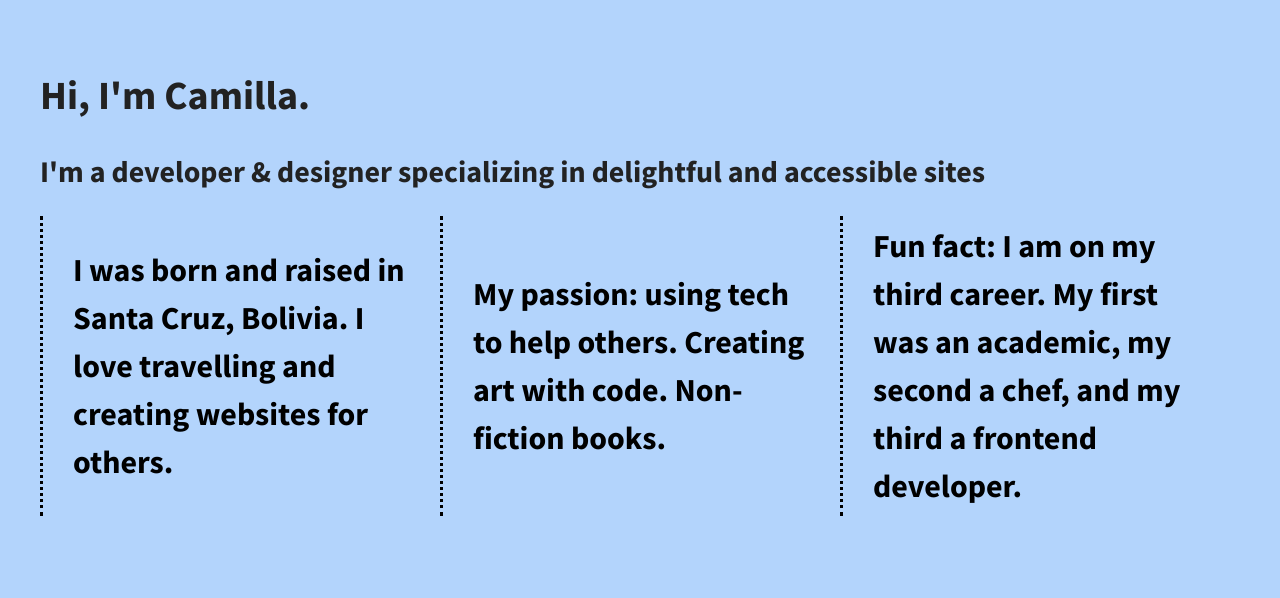
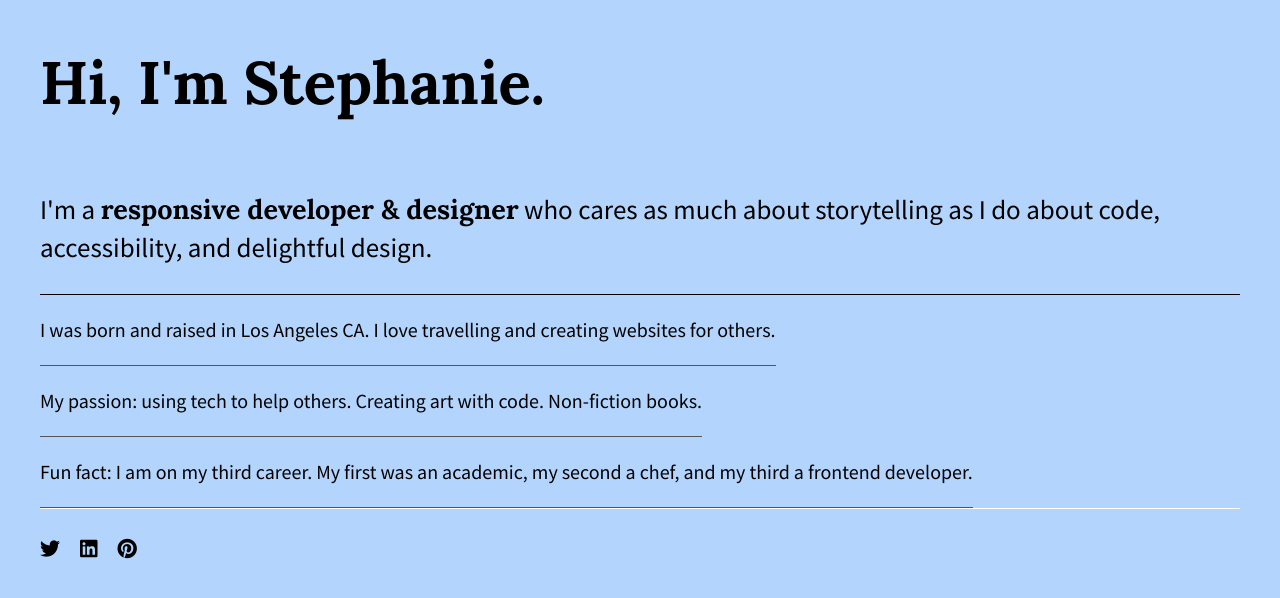
Before and after one commit to stephanieparra/flexbox-center-divs, a plain HTML site: page index.html in a window 1280 px wide. Drawn offline with nearby package versions, Linux system fonts and the light colour scheme.

Commit message:
Edit html and added flex properties

```diff
--- a/css/main.css
+++ b/css/main.css
@@ -98,37 +98,70 @@ textarea {
 html {
   background-color: #b3d4fc;
   height: 100%;
+  width: 100%;
 }
 
 body {
   font-family: "Source Sans Pro", sans-serif;
-  padding: 2em;
+  padding: 0 2em;
   font-size: 1.25em;
-  height: 100%;
+  color: #000;
+  display: flex;
+  justify-content: center;
 }
 
-.wrapper {
+.flex-container {
   /*add display:flex and set justify-content to space-between*/
-  font-weight: 700;
   display: flex;
+  flex-flow: row wrap;
   justify-content: space-between;
+  max-width: 1200px;
 }
 
-.div-1,
-.div-2,
-.div-3 {
+p span {
+  font-family: "Lora", sans-serif;
+}
+
+header,
+footer {
+  width: 100%;
+  display: flex;
+  justify-content: flex-start;
+}
+
+header h1 {
+  font-family: "Lora", sans-serif;
+  font-size: 3em;
+}
+
+main {
+  width: 100%;
+  display: flex;
+  justify-content: center;
+  border-bottom: 1px solid #000;
+}
+
+main p {
+  font-size: 1.35em;
+}
+
+.flex-items {
   /*give the divs a width of 30%, add display:flex, set justify-content and align-items to center*/
   color: #000;
-  line-height: 1.5em;
-  font-size: 1.6em;
-  background-color: #b3d4fc;
-  height: 300px;
   display: flex;
-  width: 30%;
   justify-content: center;
   align-items: center;
-  border-left-style: dotted;
-  padding: 0px 30px;
+  line-height: 1.5em;
+  font-size: 1em;
+  border-bottom: 1px solid #555;
+}
+
+footer {
+  border-top: 1px solid #fff;
+}
+
+footer i {
+  padding: 30px 20px 0 0;
 }
 
 /* ==========================================================================
--- a/index.html
+++ b/index.html
@@ -23,6 +23,7 @@
       rel="stylesheet"
       type="text/css"
     />
+    <link rel="stylesheet" href="https://use.fontawesome.com/releases/v5.5.0/css/all.css" integrity="sha384-B4dIYHKNBt8Bc12p+WXckhzcICo0wtJAoU8YZTY5qE0Id1GSseTk6S+L3BlXeVIU" crossorigin="anonymous">
   </head>
   <body>
     <!--[if lt IE 8]>
@@ -32,26 +33,40 @@
         your experience.
       </p>
     <![endif]-->
-    <section class="headline">
-      <h1>Hi, I'm Camilla.</h1>
-      <h2>
-        I'm a developer & designer specializing in delightful and accessible
-        sites
-      </h2>
-    </section>
-    <section class="wrapper">
-      <div class="div-1">
-        I was born and raised in Santa Cruz, Bolivia. I love travelling and
-        creating websites for others.
+    <section class="flex-container">
+      <header>
+        <h1>Hi, I'm Stephanie.</h1>
+      </header>
+      <main>
+        <p>
+          I'm a <span>responsive developer & designer</span> who cares as much
+          about storytelling as I do about code, accessibility, and delightful
+          design.
+        </p>
+      </main>
+      <div id="div-1" class="flex-items">
+        <p>
+          I was born and raised in Los Angeles CA. I love travelling and
+          creating websites for others.
+        </p>
       </div>
-      <div class="div-2">
-        My passion: using tech to help others. Creating art with code.
-        Non-fiction books.
+      <div id="div-2" class="flex-items">
+        <p>
+          My passion: using tech to help others. Creating art with code.
+          Non-fiction books.
+        </p>
       </div>
-      <div class="div-3">
-        Fun fact: I am on my third career. My first was an academic, my second a
-        chef, and my third a frontend developer.
+      <div id="div-3" class="flex-items">
+        <p>
+          Fun fact: I am on my third career. My first was an academic, my second
+          a chef, and my third a frontend developer.
+        </p>
       </div>
+      <footer>
+        <i class="fab fa-twitter"></i>
+        <i class="fab fa-linkedin"></i>
+        <i class="fab fa-pinterest"></i>
+      </footer>
     </section>
 
     <script src="https://ajax.googleapis.com/ajax/libs/jquery/1.11.3/jquery.min.js"></script>
```
